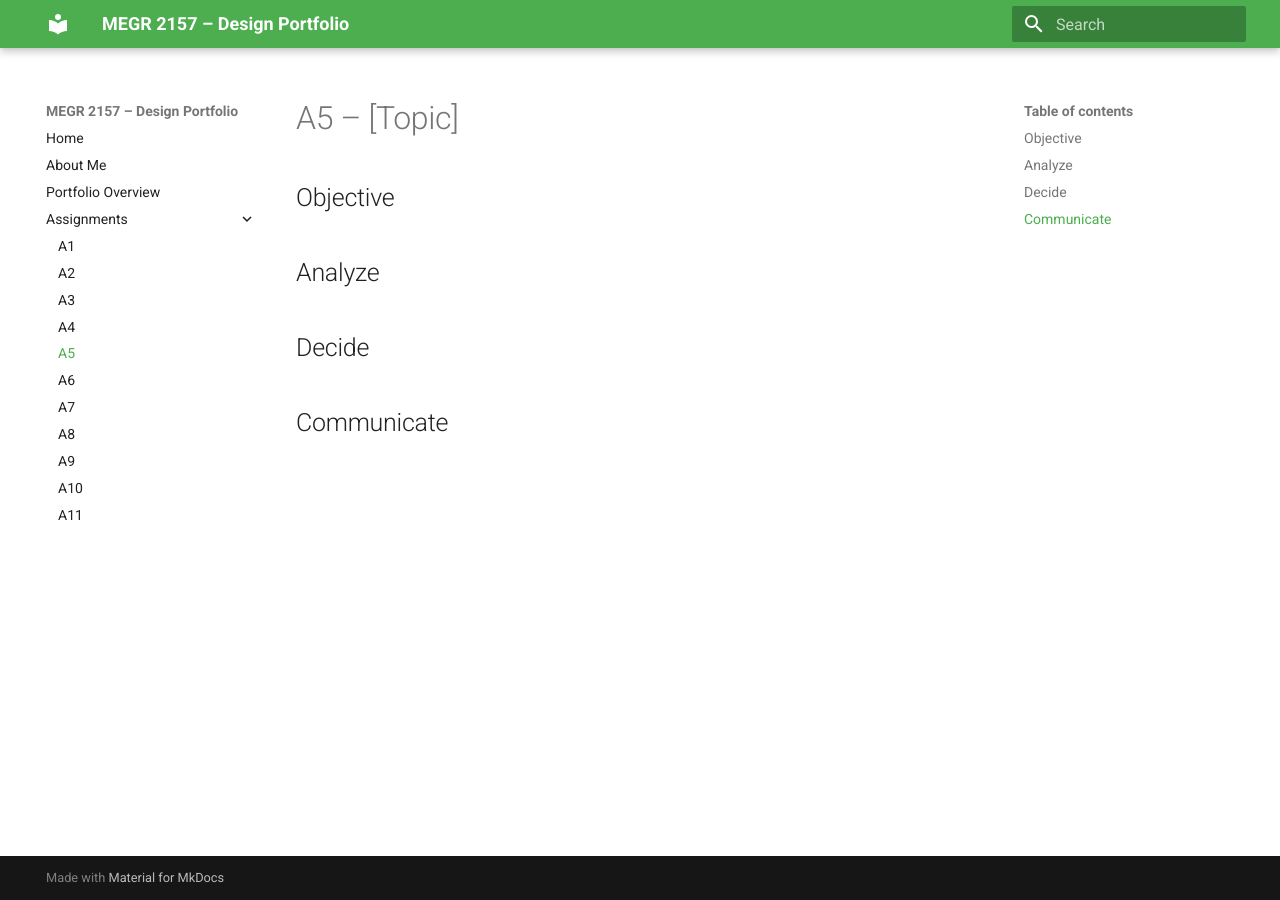
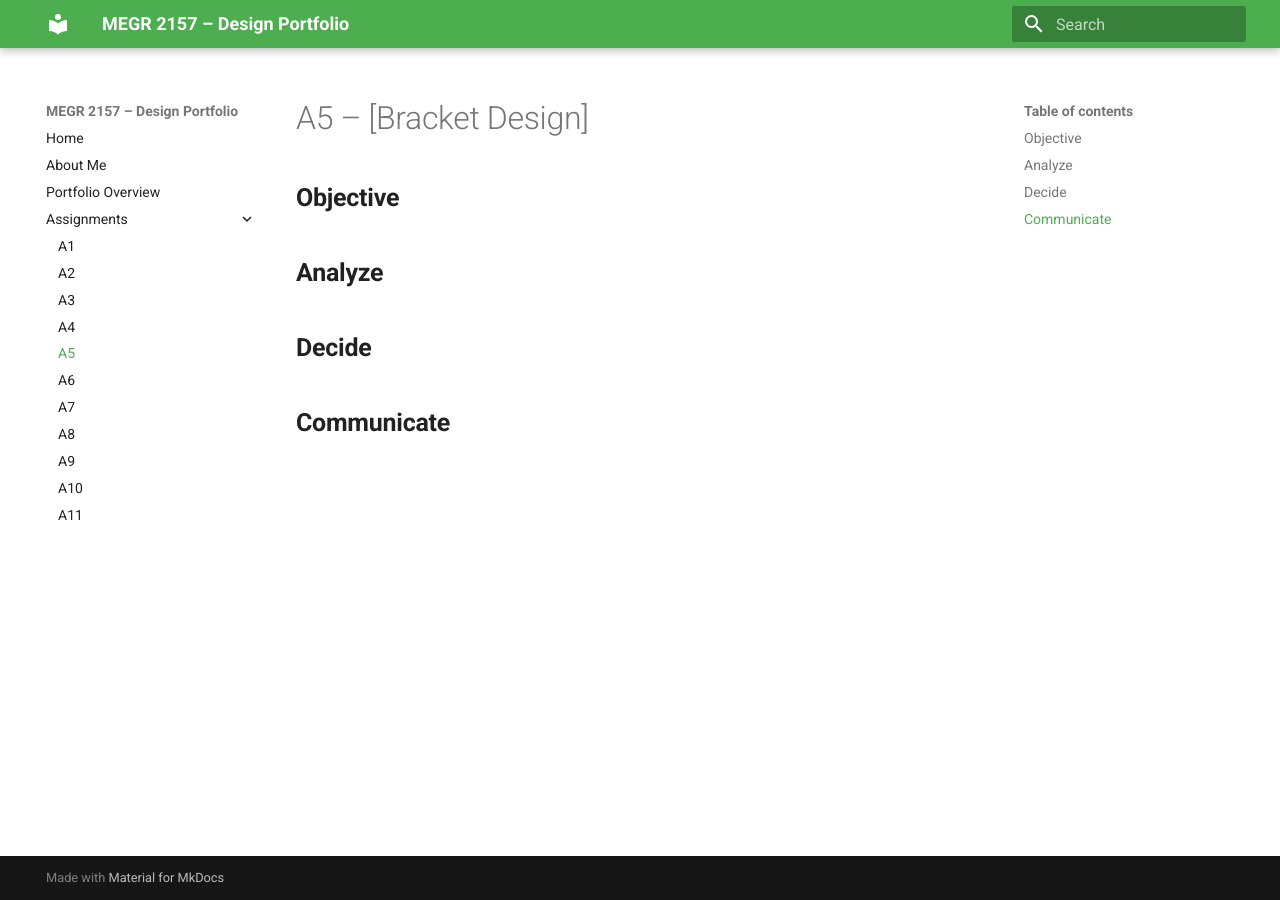
Before and after one commit to jhatch24/megr2156-portfolio, an MkDocs documentation site: the page built from docs/assignments/A05/index.md, in a window 1280 px wide. Built offline with MkDocs 1.6.1 and Material for MkDocs 9.7.7, drawn with Linux system fonts in a browser that asks for light colours.

Commit message:
Update index.md

```diff
--- a/docs/assignments/A05/index.md
+++ b/docs/assignments/A05/index.md
@@ -1,12 +1,12 @@
-# A5 – [Topic]
+# A5 – [Bracket Design]
 
-## Objective
+## **Objective**
 
 
-## Analyze
+## **Analyze**
 
 
-## Decide
+## **Decide**
 
 
-## Communicate
+## **Communicate**
```
